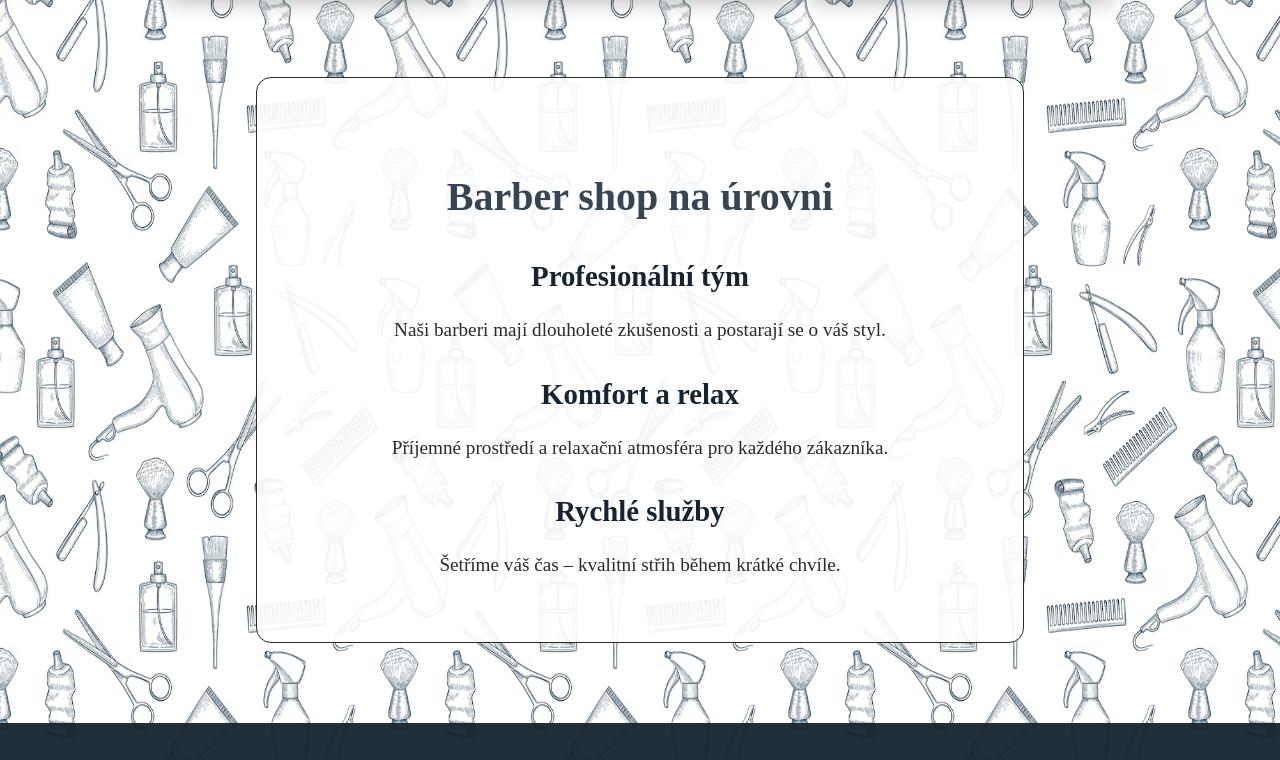
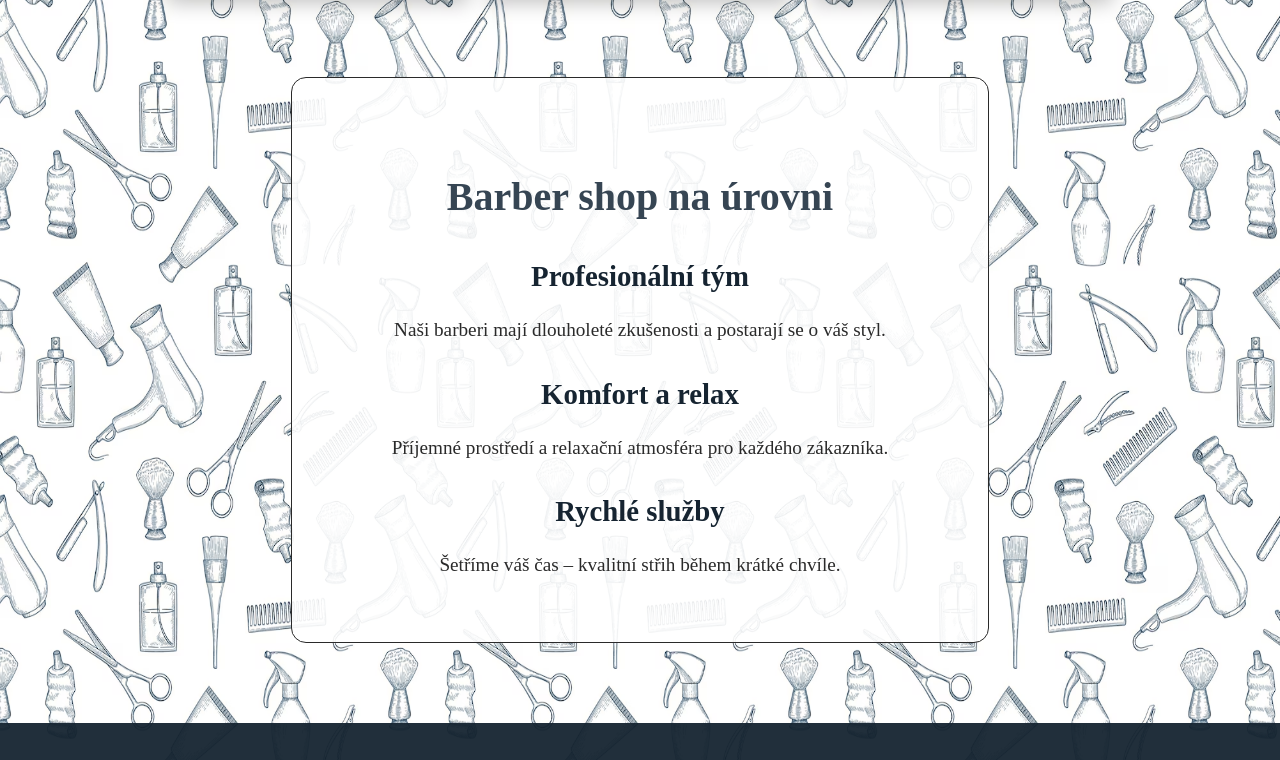
Before and after one commit to Matybar/BARBERSHOP, a plain HTML site: page index.html in a window 1280 px wide. Shown: the part 689-1449 px from the top of the page. Drawn offline with Linux system fonts and the light colour scheme.

Commit message:
Add files via upload

```diff
--- a/style.css
+++ b/style.css
@@ -138,7 +138,8 @@ h1, h2, h3 {
 
     /* ZMĚNA 1: Použijeme jen jednu hodnotu, která platí pro horní a dolní okraj. */
     /* Boční okraje (50px) jsme odstranili, protože je nepotřebujeme. */
-    margin: 80px 20%;
+    margin: 80px auto;
+    max-width: 900px;
 
     background-color: rgba(255, 255, 255, 0.90);
     border-radius: 15px;
```
